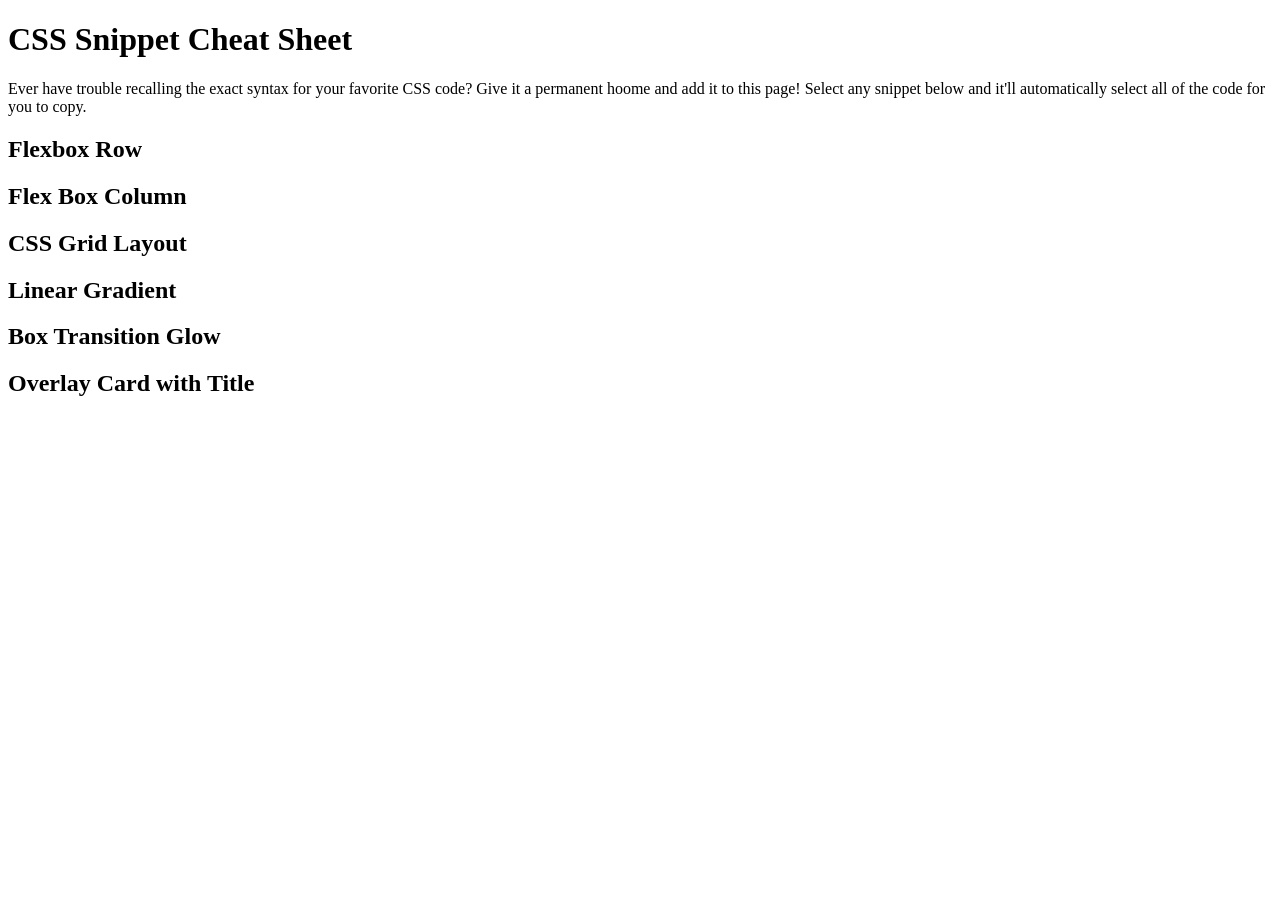
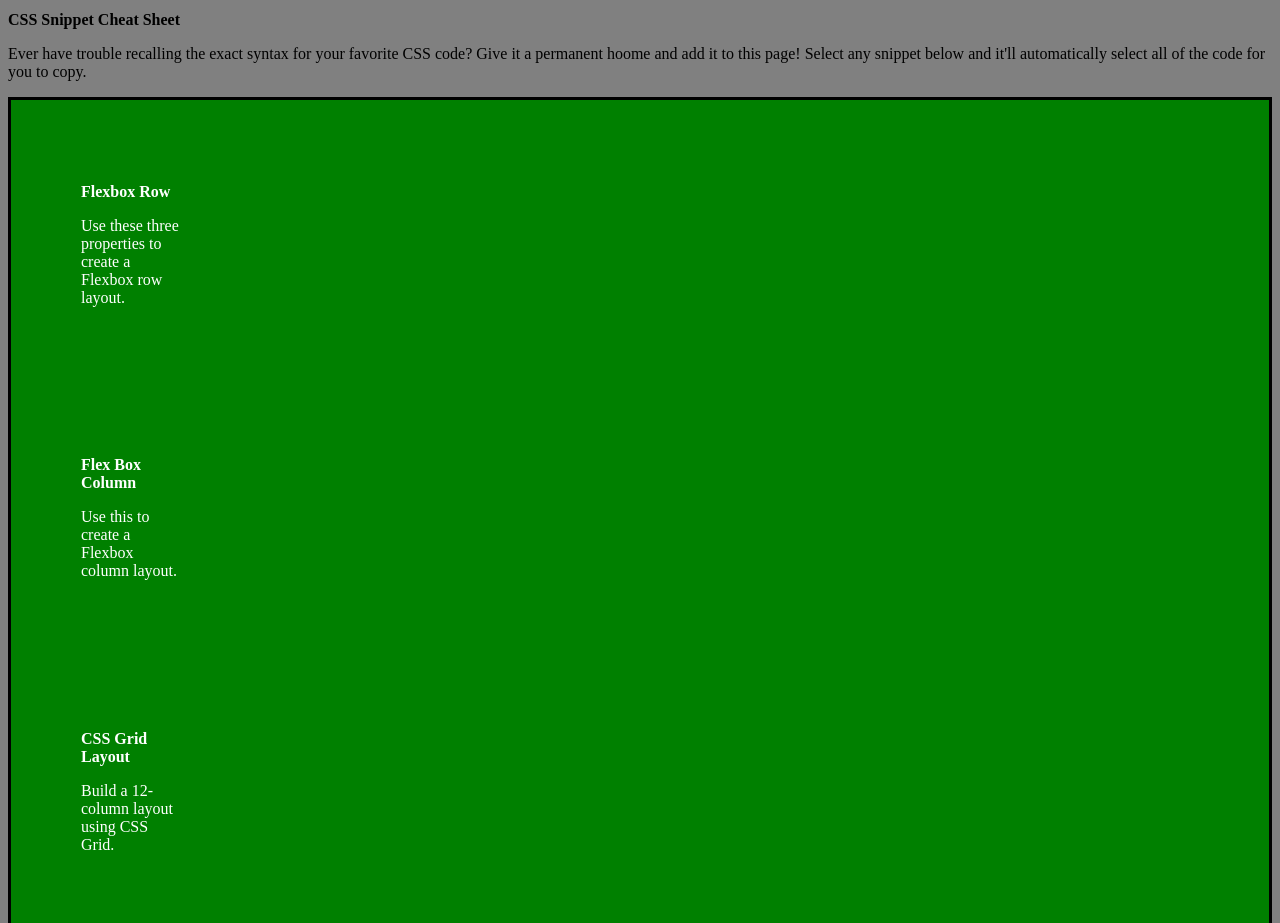
Before and after one commit to PeruvPowWow/colab-demo, a plain HTML site: page index.html in a window 1280 px wide. Shown: the top 923 px of the page. Before the commit the page ends 800 px from the top, so only its background shows below. Drawn offline with Linux system fonts and the light colour scheme.

Commit message:
add elements to html and CSS files

```diff
--- a/index.html
+++ b/index.html
@@ -17,33 +17,39 @@
 
     <main>
         <section>
-            <article class="Flex Box Row">
+            <article class="Flex-Box-Row">
                 <h2>Flexbox Row</h2>
+                <p>Use these three properties to create a Flexbox row layout.</p>
 
             </article>
 
-            <article class="Flex Box Column">
+            <article class="Flex-Box-Column">
                 <h2>Flex Box Column</h2>
+                <p>Use this to create a Flexbox column layout.</p>
 
             </article>
 
-            <article class="CSS Grid Layout">
+            <article class="CSS-Grid-Layout">
                 <h2>CSS Grid Layout</h2>
+                <p>Build a 12-column layout using CSS Grid.</p>
 
             </article>
 
-            <article class="Linear Gradient">
+            <article class="Linear-Gradient">
                 <h2>Linear Gradient</h2>
+                <p>This will create a background linear gradient from top to bottom.</p>
 
             </article>
 
-            <article class="Box Transition Glow">
+            <article class="Box-Transition-Glow">
                 <h2>Box Transition Glow</h2>
+                <p>Use transition and box shadows to glow on the hover.</p>
 
             </article>
 
-            <article class="Overlay Card with Title">
+            <article class="Overlay-Card-with-Title">
                 <h2>Overlay Card with Title</h2>
+                <p>Use position properties and negative margins to raise elements higher tham their natural starting point.</p>
 
             </article>
 
--- a/style.css
+++ b/style.css
@@ -0,0 +1,63 @@
+* {
+    font-size: 16px;
+}
+
+:root {
+    --textcolor: #fff;
+    --background: green;
+
+}
+
+section {
+    color: var(--textcolor);
+    background-color: var(--background);
+    border: solid black;
+    display: inline-flexbox;
+    flex-wrap: wrap;
+}
+
+body {
+    background-color: gray
+}
+
+.Flex-Box-Row {
+    width: 100px;
+    border: 15px black;
+    padding: 50px;
+    margin: 20px;;
+}
+
+.Flex-Box-Column {
+    width: 100px;
+    border: 15px black;
+    padding: 50px;
+    margin: 20px;
+}
+
+.CSS-Grid-Layout {
+    width: 100px;
+    border: 15px black;
+    padding: 50px;
+    margin: 20px;
+}
+
+.Linear-Gradient {
+    width: 100px;
+    border: 15px black;
+    padding: 50px;
+    margin: 20px;
+}
+
+.Box-Transition-Glow {
+    width: 100px;
+    border: 15px black;
+    padding: 50px;
+    margin: 20px;
+}
+
+.Overlay-Card-with-Title {
+    width: 100px;
+    border: 15px black;
+    padding: 50px;
+    margin: 20px;
+}
```
